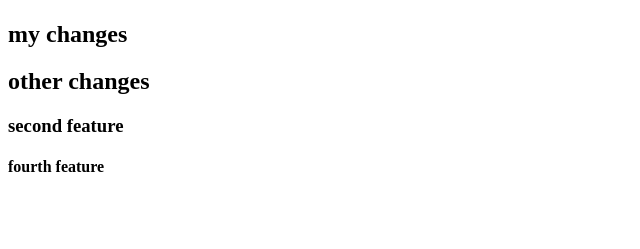
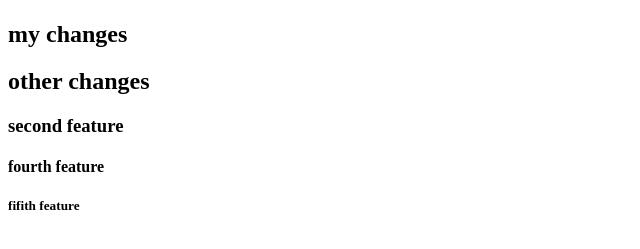
Before and after one commit to MChandrashekarReddy/bigblow, a plain HTML site: page index.html in a window 1280 px wide. Shown: the part 59-308 px from the top of the page, without its empty margins (0-640 px from the left). Drawn offline with Linux system fonts and the light colour scheme.

Commit message:
fifith feature

```diff
--- a/index.html
+++ b/index.html
@@ -11,5 +11,6 @@
     <h2>other changes</h2>
     <h3>second feature</h3>
     <h4>fourth feature</h4>
+    <h5>fifith feature</h5>
 </body>
 </html>
```
